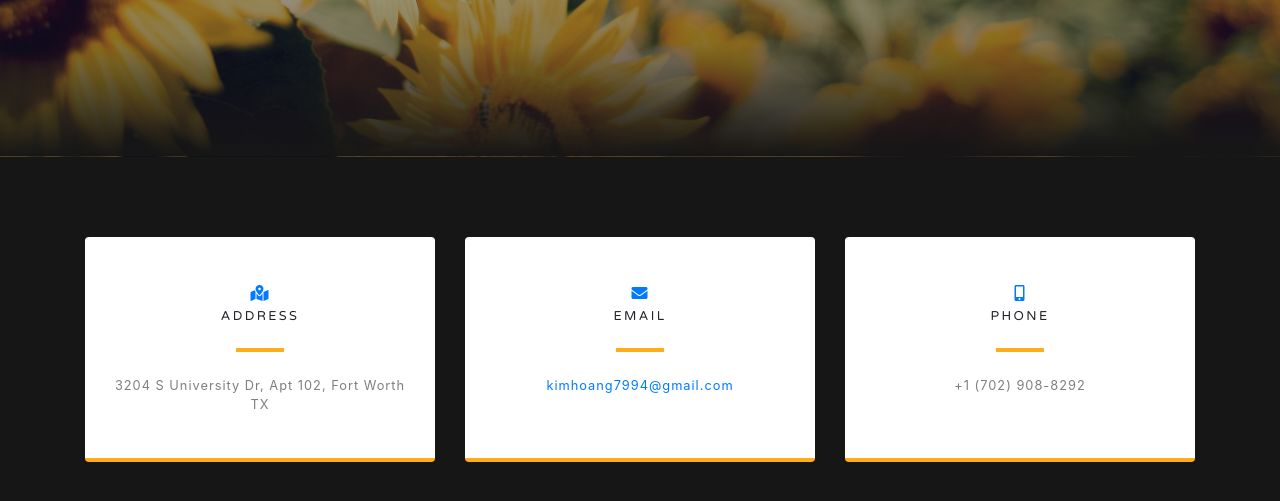
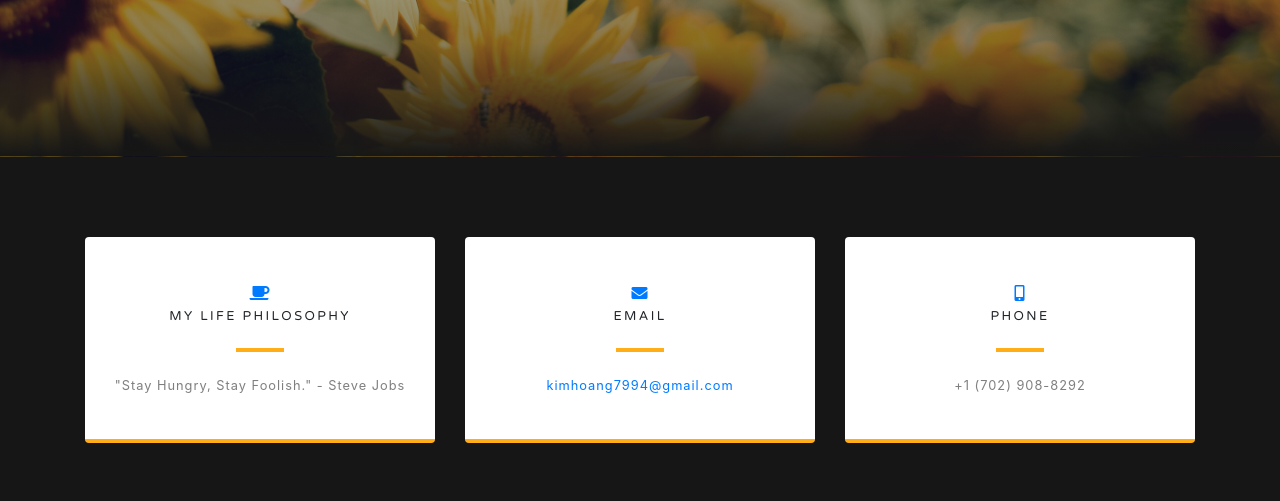
Before and after one commit to meganphan/meganphan.v1, a website with bundled scripts: page index.html in a window 1280 px wide. Shown: the part 3038-3539 px from the top of the page. Built offline with nearby package versions, Linux system fonts and the light colour scheme.

Commit message:
Update index.html

```diff
--- a/index.html
+++ b/index.html
@@ -215,10 +215,10 @@
           <div class="col-md-4 mb-3 mb-md-0">
             <div class="card py-4 h-100">
               <div class="card-body text-center">
-                <i class="fas fa-map-marked-alt text-primary mb-2"></i>
-                <h4 class="text-uppercase m-0">Address</h4>
+                <i class="fas fa-coffee text-primary mb-2"></i>
+                <h4 class="text-uppercase m-0">My Life Philosophy</h4>
                 <hr class="my-4">
-                <div class="small text-black-50">3204 S University Dr, Apt 102, Fort Worth TX</div>
+                <div class="small text-black-50">"Stay Hungry, Stay Foolish." - Steve Jobs</div>
               </div>
             </div>
           </div>
```
